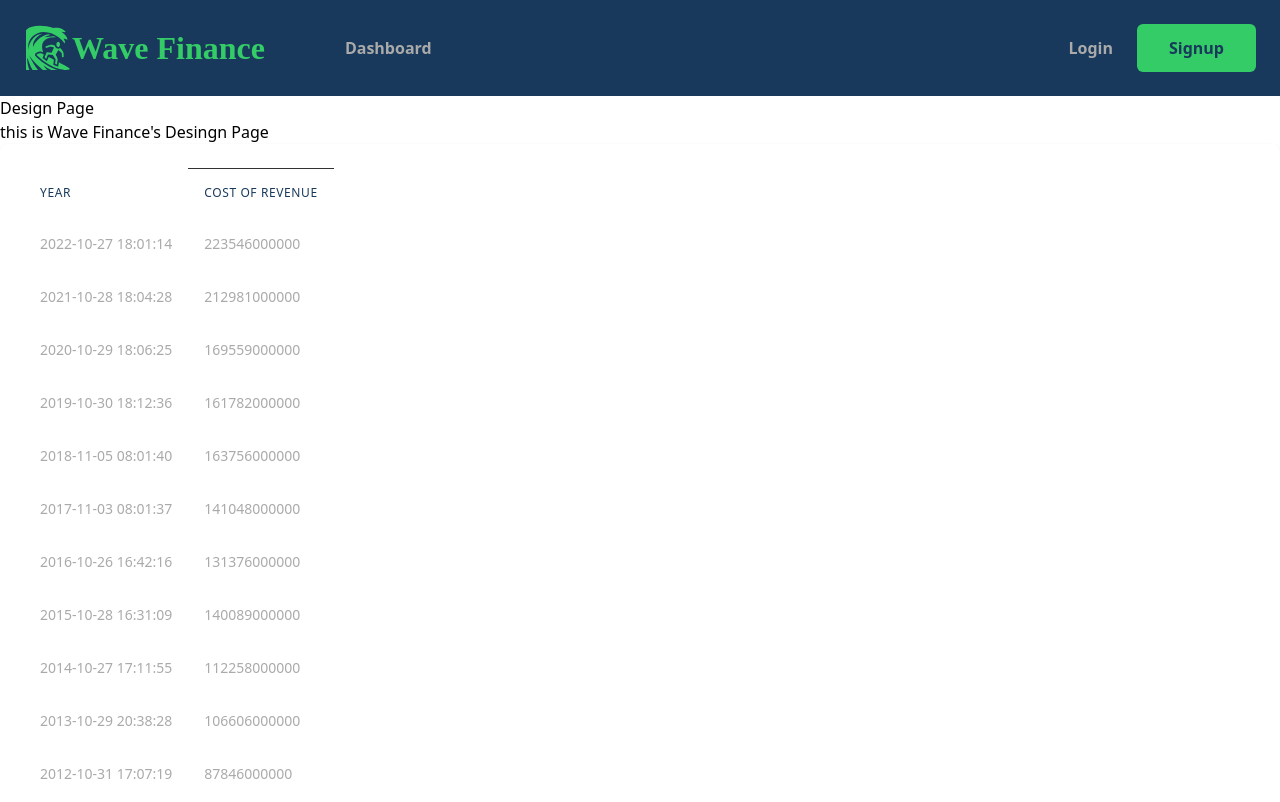
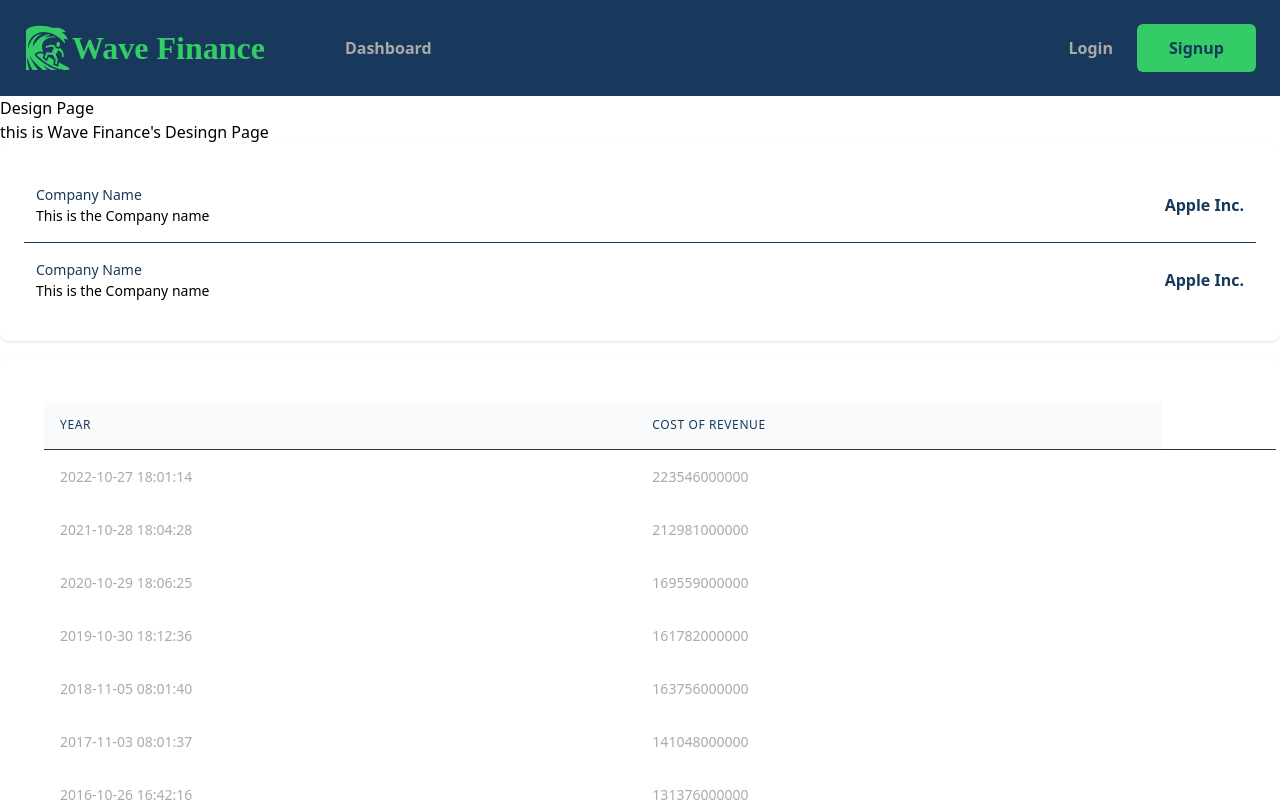
Before and after one commit to giuRa13/finance-frontend, a React (Create React App) app: page /design-page in a window 1280 px wide. Shown: the top 802 px of the page. Built offline with nearby package versions, Linux system fonts and the light colour scheme.

Commit message:
ratio list

```diff
--- /dev/null
+++ b/src/Components/RatioList/RatioList.tsx
@@ -0,0 +1,58 @@
+import React from 'react';
+import {TestDataCompany} from "../Table/testData";
+
+type Props = {}
+
+const data = TestDataCompany[0];
+
+type Company = typeof data;
+
+const config = [
+    {
+        label: "Company Name",
+        render: (company: Company) => company.companyName,
+        subTitle: "This is the Company name"
+    },
+    {
+        label: "Company Name",
+        render: (company: Company) => company.companyName,
+        subTitle: "This is the Company name"
+    },
+    /*{
+        label: "DCF",
+        render: (company: Company) => company.dcf,
+    },
+    {
+        label: "Beta",
+        render: (company: Company) => company.beta
+    },*/
+]
+
+const RatioList = (props: Props) => {
+    const renderCells = config.map((row) => {
+        return (
+            <li className='p-3 sm:py-4'>
+                <div className='flex items-center space-x-4'>
+                    <div className='flex-1 min-w-0'>
+                        <p className='text-sm font-medium  text-blue2 truncate'>
+                            {row.label}
+                        </p>
+                        <p className='text-sm text.gray-100 truncate'>
+                            {row.subTitle && row.subTitle}
+                        </p>
+                    </div>
+                    <div className='inline-flex items-center text-base font-semibold text-blue2'>
+                        {row.render(data)}
+                    </div>
+                </div>
+            </li>
+        )
+    })
+  return (
+    <div className="bg-white shadow rounded-lg mb-4 p-4 sm:p-6 h-full">
+        <ul className="divide-y divide-blue2">{renderCells}</ul>
+    </div>
+  )
+}
+
+export default RatioList
--- a/src/Components/Table/Table.tsx
+++ b/src/Components/Table/Table.tsx
@@ -52,8 +52,8 @@
 
   return (
     <div className='shadow rounded-lg p-4 sm:p-6 xl:p-8'>
-        <table>
-            <thead className='min-w-full divide-y divide=blue2 m-5'>
+        <table className='min-w-full divide-y divide=blue2 m-5'>
+            <thead className="bg-gray-50 w-full">
                 {renderHeader}
             </thead>
             <tbody>{renderRows}</tbody>
--- a/src/Pages/DesignPage/DesignPage.tsx
+++ b/src/Pages/DesignPage/DesignPage.tsx
@@ -1,5 +1,6 @@
 import React from 'react'
 import Table from '../../Components/Table/Table'
+import RatioList from '../../Components/RatioList/RatioList'
 
 type Props = {}
 
@@ -8,6 +9,7 @@
     <>
         <h1>Design Page</h1>
         <h2>this is Wave Finance's Desingn Page</h2>
+        <RatioList/>
         <Table/>
     </>
   )
```
